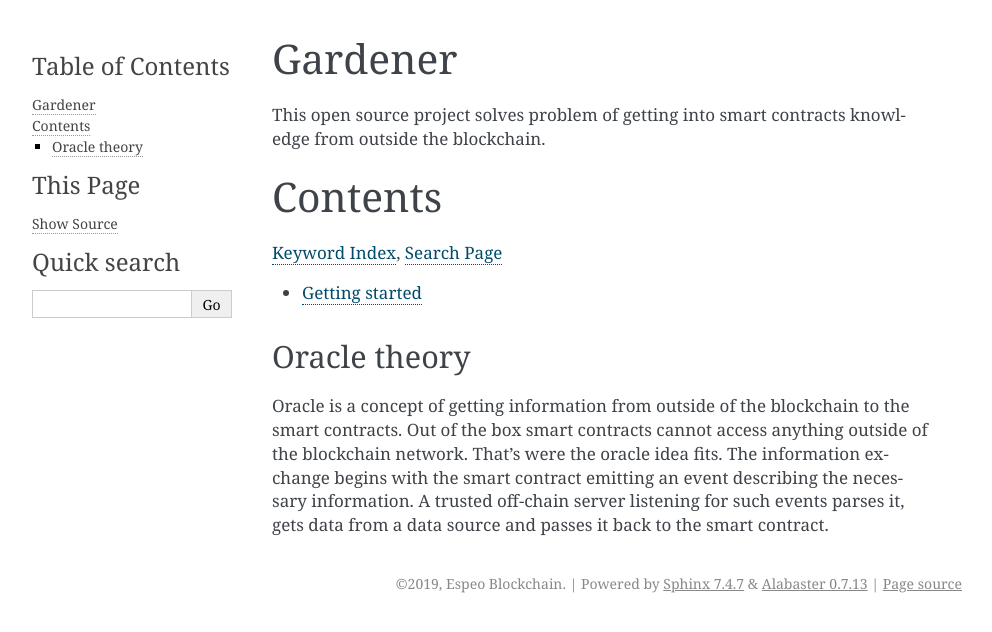
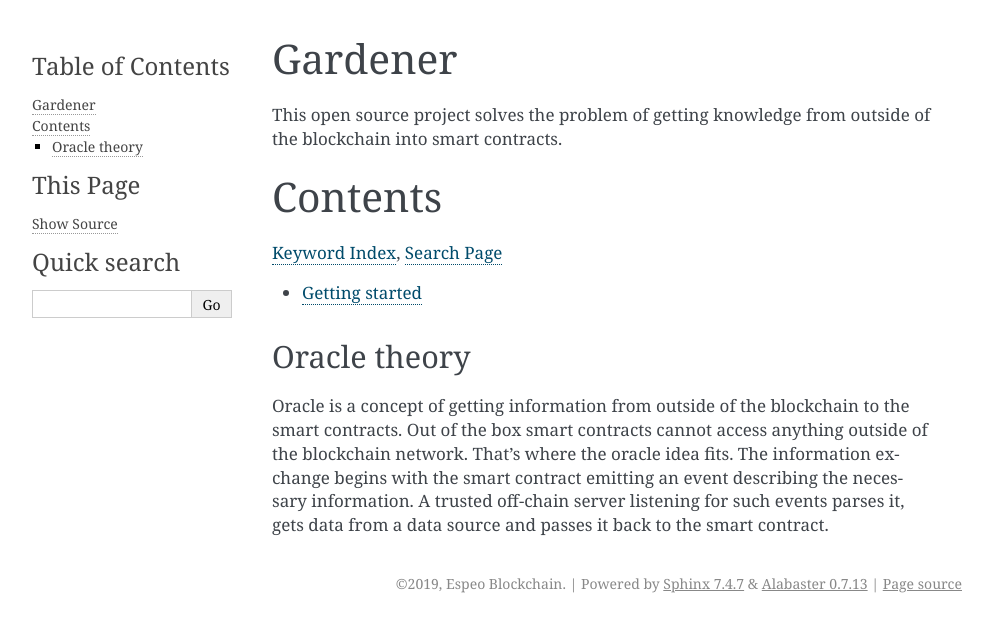
Before and after one commit to EspeoBlockchain/gardener-server, a Sphinx documentation site: the page built from docs/index.rst, in a window 1280 px wide. Shown: the top 632 px of the page, without its empty margins (148-1140 px from the left). Built offline with Sphinx 7.4.7, drawn with Linux system fonts in a browser that asks for light colours.

```diff
--- a/docs/index.rst
+++ b/docs/index.rst
@@ -5,7 +5,7 @@
 
 Gardener
 ====================================
-This open source project solves problem of getting into smart contracts knowledge from outside the blockchain.
+This open source project solves the problem of getting knowledge from outside of the blockchain into smart contracts.
 
 Contents
 ========
@@ -19,4 +19,4 @@ Contents
 
 Oracle theory
 -------------
-Oracle is a concept of getting information from outside of the blockchain to the smart contracts. Out of the box smart contracts cannot access anything outside of the blockchain network. That's were the oracle idea fits. The information exchange begins with the smart contract emitting an event describing the necessary information. A trusted off-chain server listening for such events parses it, gets data from a data source and passes it back to the smart contract.
+Oracle is a concept of getting information from outside of the blockchain to the smart contracts. Out of the box smart contracts cannot access anything outside of the blockchain network. That's where the oracle idea fits. The information exchange begins with the smart contract emitting an event describing the necessary information. A trusted off-chain server listening for such events parses it, gets data from a data source and passes it back to the smart contract.
```
Also changed, not shown: README.md (+2 -0 lines).
